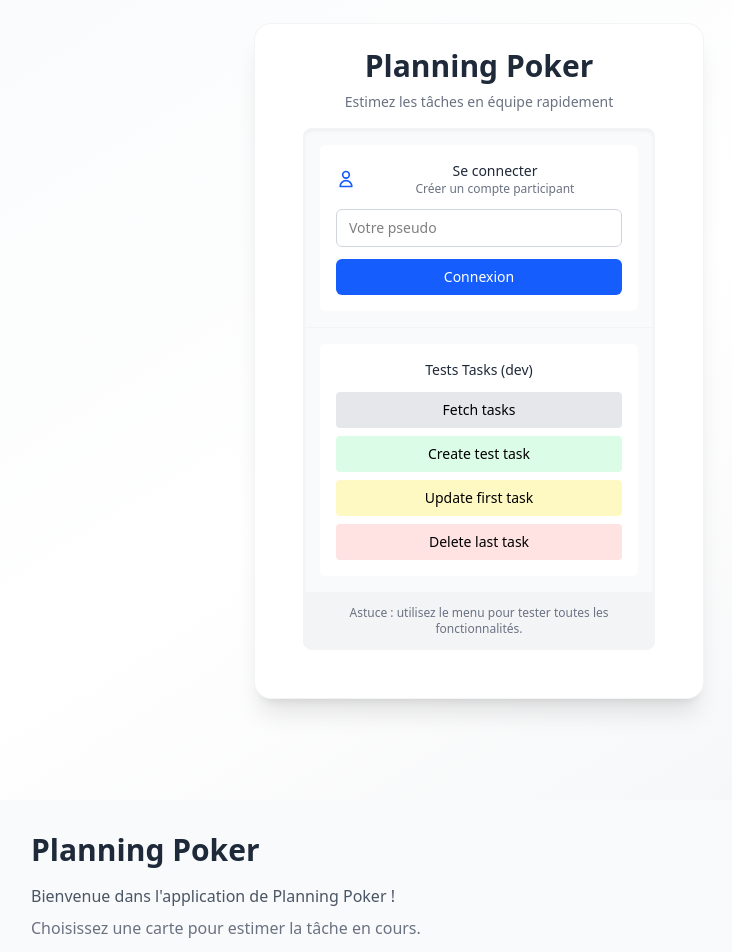
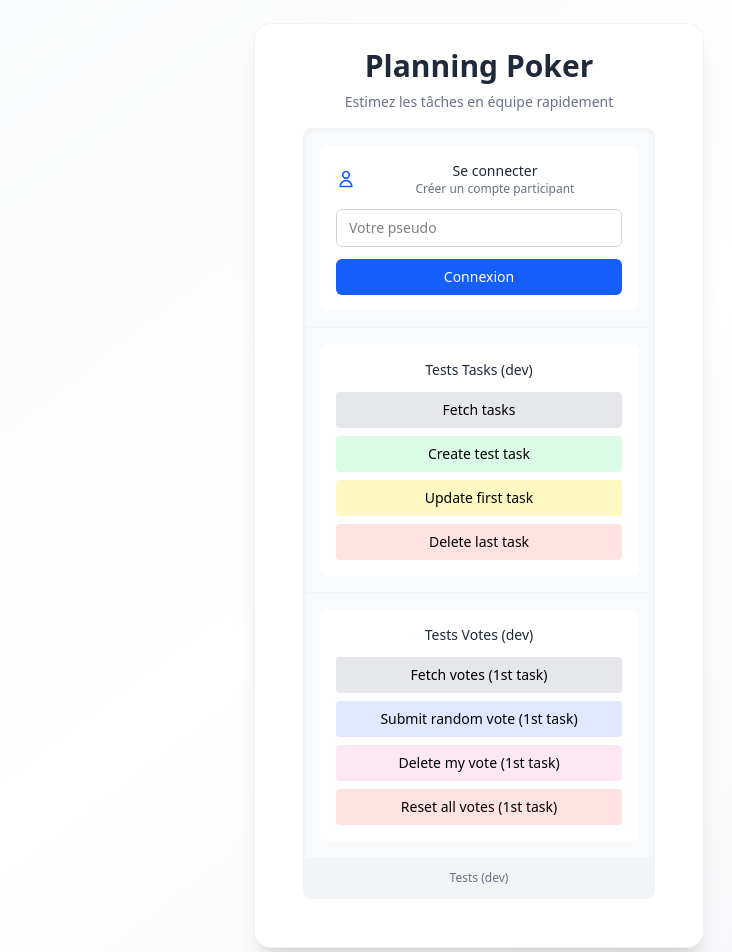
Before and after one commit to AxelDoussoux/Conception-de-projet--Planning-Poker-Doussoux-Berger, a React (Vite) app: page / in a window 1280 px wide. Shown: the top 952 px of the page, without its empty margins (161-893 px from the left). Built offline with nearby package versions, Linux system fonts and the light colour scheme; no server answers.

Commit message:
Add vote management test handlers to App

```diff
--- a/src/App.tsx
+++ b/src/App.tsx
@@ -5,6 +5,7 @@ import { DisableSession } from './script/DisableSession.tsx';
 import { Login } from './script/Login.tsx';
 import { useSession } from './context/SessionContext.tsx';
 import { fetchTasks, createTask, updateTask, deleteTask } from './script/Tasks.tsx';
+import { fetchVotes, submitVote, resetVotes, deleteVote } from './script/Votes.tsx';
 
 /**
  * Composant principal de l'application "Planning Poker".
@@ -35,7 +36,7 @@ function App(): JSX.Element {
   const [sessionCode, setSessionCode] = useState<string>('');
 
   // Récupérer les fonctions et données du contexte de session
-  const { currentParticipant,currentSession, setCurrentSession, setCurrentParticipant } = useSession();
+  const { currentParticipant, currentSession, setCurrentSession, setCurrentParticipant } = useSession();
 
   /**
    * Handler appelé lorsque l'utilisateur clique sur "Créer une session".
@@ -143,6 +144,60 @@ function App(): JSX.Element {
       console.log('deleteTask deleted id:', last.id);
     } else {
       alert('Erreur suppression tâche');
+    }
+  };
+
+  // Handlers de test pour Votes
+  const handleTestFetchVotes = async (): Promise<void> => {
+    if (!currentSession) return alert('Aucune session active.');
+    const tasks = await fetchTasks(currentSession.id);
+    if (!tasks || tasks.length === 0) return alert('Aucune tâche disponible pour voir les votes.');
+    const firstTask = tasks[0];
+    const votes = await fetchVotes(firstTask.id);
+    alert(`Votes trouvés pour '${firstTask.title}' : ${votes.length}`);
+    console.log('fetchVotes result:', votes);
+  };
+
+  const handleTestSubmitVote = async (): Promise<void> => {
+    if (!currentSession) return alert('Aucune session active.');
+    if (!currentParticipant) return alert('Veuillez vous connecter.');
+    const tasks = await fetchTasks(currentSession.id);
+    if (!tasks || tasks.length === 0) return alert('Aucune tâche disponible pour voter.');
+    const firstTask = tasks[0];
+    const value = 13; // Valeur aléatoire pour le test
+    const v = await submitVote(firstTask.id, currentParticipant.id, value);
+    if (v) {
+      alert(`Vote de ${value} soumis pour '${firstTask.title}'`);
+      console.log('submitVote result:', v);
+    } else {
+      alert('Erreur soumission vote');
+    }
+  };
+
+  const handleTestResetVotes = async (): Promise<void> => {
+    if (!currentSession) return alert('Aucune session active.');
+    const tasks = await fetchTasks(currentSession.id);
+    if (!tasks || tasks.length === 0) return alert('Aucune tâche disponible.');
+    const firstTask = tasks[0];
+    const ok = await resetVotes(firstTask.id);
+    if (ok) {
+      alert(`Votes réinitialisés pour '${firstTask.title}'`);
+    } else {
+      alert('Erreur réinitialisation votes');
+    }
+  };
+
+  const handleTestDeleteVote = async (): Promise<void> => {
+    if (!currentSession) return alert('Aucune session active.');
+    if (!currentParticipant) return alert('Veuillez vous connecter.');
+    const tasks = await fetchTasks(currentSession.id);
+    if (!tasks || tasks.length === 0) return alert('Aucune tâche disponible.');
+    const firstTask = tasks[0];
+    const ok = await deleteVote(firstTask.id, currentParticipant.id);
+    if (ok) {
+      alert(`Votre vote a été supprimé pour '${firstTask.title}'`);
+    } else {
+      alert('Erreur suppression vote');
     }
   };
 
@@ -278,14 +333,28 @@ function App(): JSX.Element {
                 </div>
               </div>
 
+              {/* Section de test Votes */}
+              <div className="p-4">
+                <div className="bg-white rounded-md p-4 space-y-3">
+                  <div className="text-sm font-medium text-gray-800">Tests Votes (dev)</div>
+                  <div className="flex flex-col gap-2">
+                    <button onClick={handleTestFetchVotes} className="w-full px-3 py-2 bg-gray-200 rounded hover:bg-gray-300 text-sm">Fetch votes (1st task)</button>
+                    <button onClick={handleTestSubmitVote} className="w-full px-3 py-2 bg-indigo-100 rounded hover:bg-indigo-200 text-sm">Submit random vote (1st task)</button>
+                    <button onClick={handleTestDeleteVote} className="w-full px-3 py-2 bg-pink-100 rounded hover:bg-pink-200 text-sm">Delete my vote (1st task)</button>
+                    <button onClick={handleTestResetVotes} className="w-full px-3 py-2 bg-red-100 rounded hover:bg-red-200 text-sm">Reset all votes (1st task)</button>
+                  </div>
+                </div>
+              </div>
+
               <div className="p-3 bg-gray-100 text-center text-xs text-gray-500">
-                Astuce : utilisez le menu pour tester toutes les fonctionnalités.
+                Tests (dev)
               </div>
             </div>
           </nav>
         </header>
       </div>
     </div>
-)}
+  )
+}
 
 export default App;
```
Lines whose indentation alone changed are shown as unchanged.
